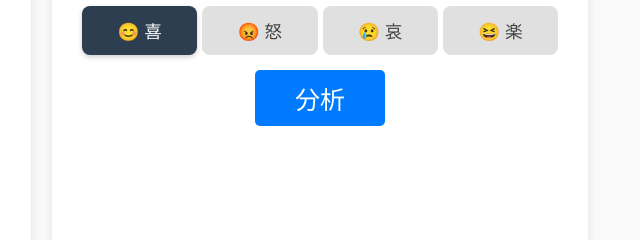
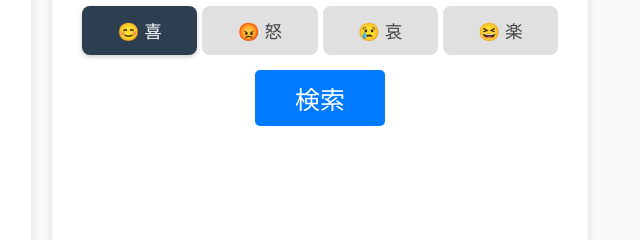
Before and after one commit to hamabu0531/Hack_U_3, a plain HTML site: page public/search.html in a window 1280 px wide. Shown: the part 253-493 px from the top of the page, 277-917 px from the left. Drawn offline with nearby package versions, Linux system fonts and the light colour scheme.

Commit message:
文言を修正

```diff
--- a/public/search.html
+++ b/public/search.html
@@ -59,7 +59,7 @@
                 <button class="tab-button" data-emotion="楽">😆 楽</button>
             </div>
 
-            <button id="submit">分析</button>
+            <button id="submit">検索</button>
             <br>
             <canvas id="scatterChart"></canvas>
             <div>
```
